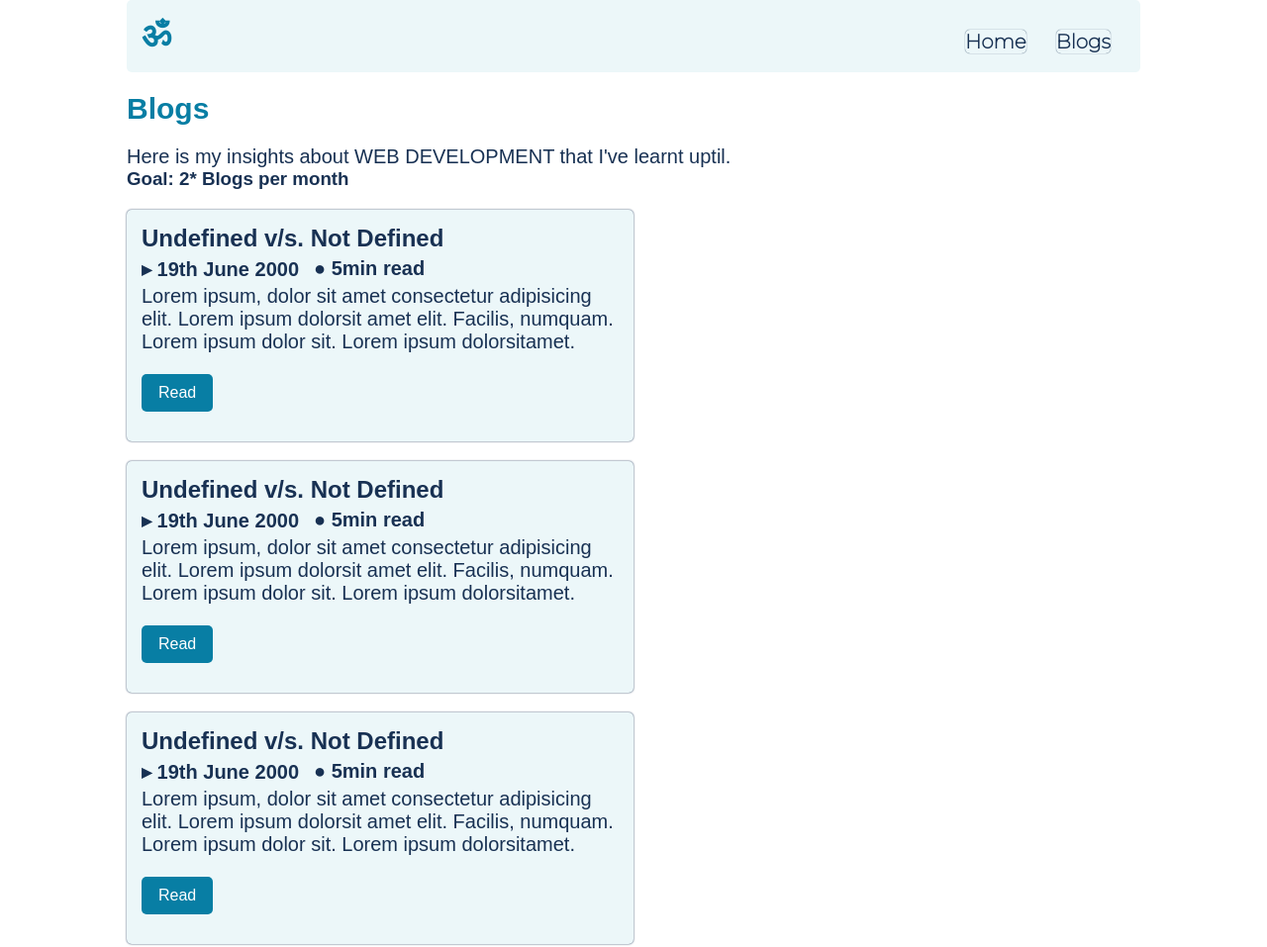
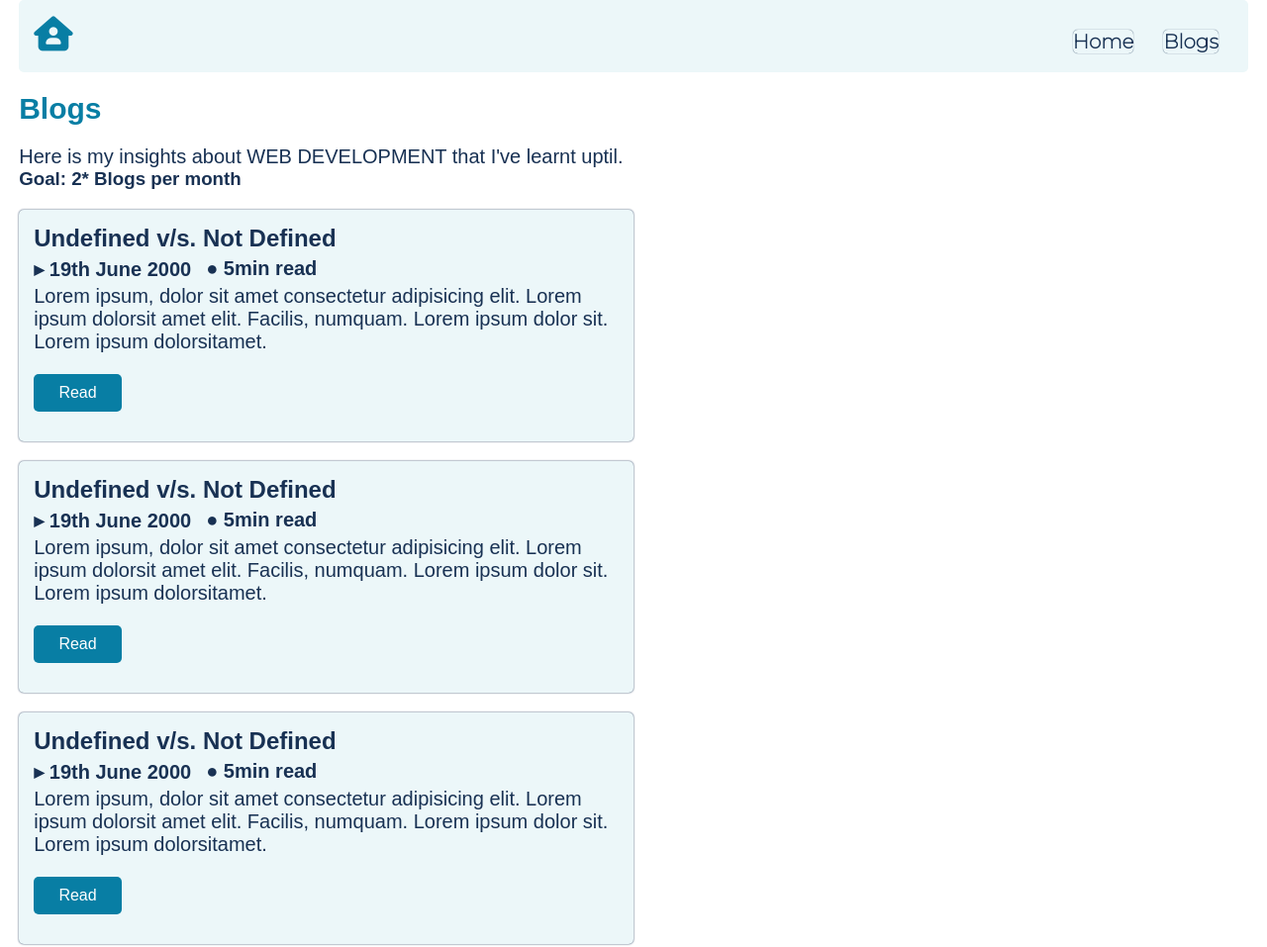
Before and after one commit to Dev-Hariom-7/My-Portfolio-Website, a plain HTML site: page blogs.html in a window 1280 px wide. Shown: the top 957 px of the page at 99% size. Drawn offline with Linux system fonts and the light colour scheme.

Commit message:
made few changes in styling

```diff
--- a/blogs.html
+++ b/blogs.html
@@ -16,7 +16,7 @@
         <header class="sticky">
             <div class="navBar">
                 <div class="mainDiv">
-                    <a class="heading" href="./index.html">ॐ</a>
+                    <a class="heading" href="./index.html"><i class="fa-solid fa-house-user"></i></a>
                 </div>
                 <div class="subDiv">
                     <ul class="navItem">
--- a/css/blogs.css
+++ b/css/blogs.css
@@ -12,7 +12,7 @@ html {
 }
 
 .center-me {
-    width: 80%;
+    width: 97%;
     height: 100%;
     margin: auto;
 }
--- a/css/projects.css
+++ b/css/projects.css
@@ -12,7 +12,7 @@ html {
 }
 
 .center-me {
-    width: 80%;
+    width: 97%;
     height: 100%;
     margin: auto;
 }
```
Also changed, not shown: index.html (+1 -0 lines), projects.html (+1 -1 lines).
